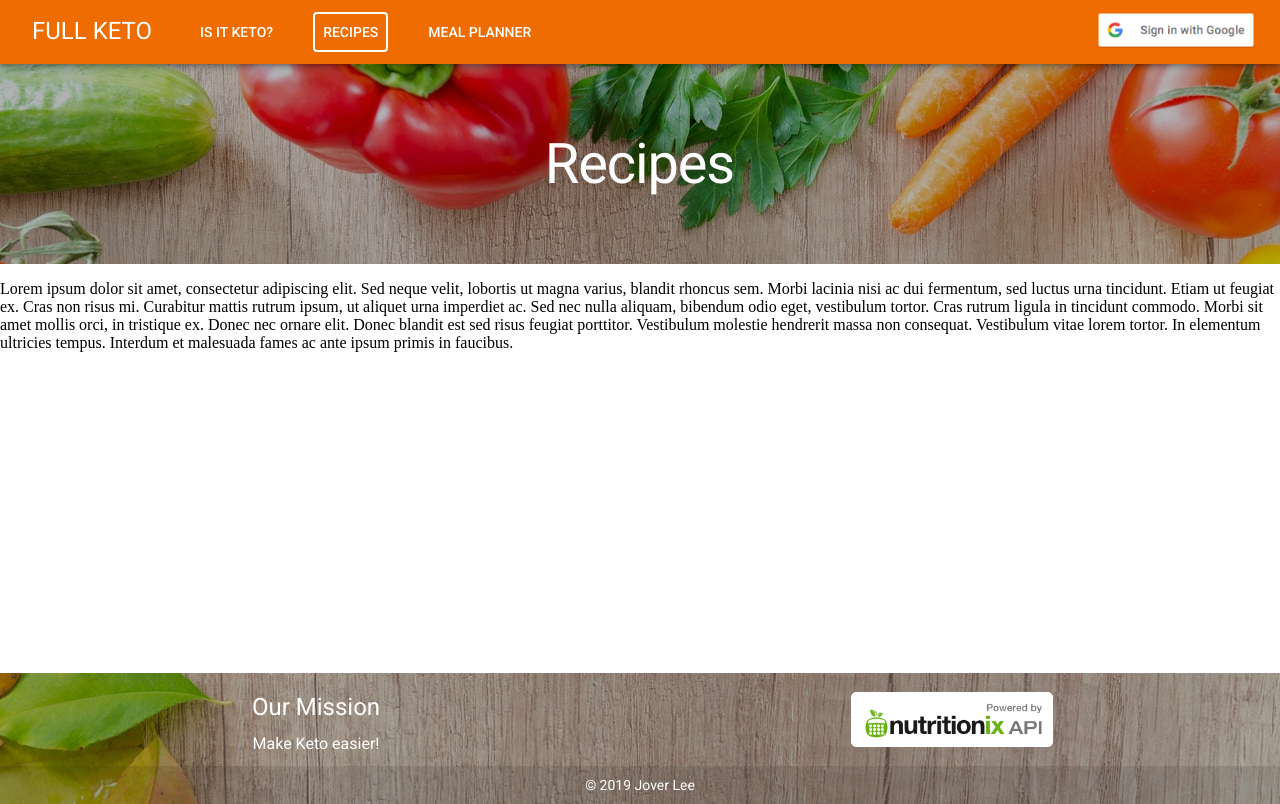
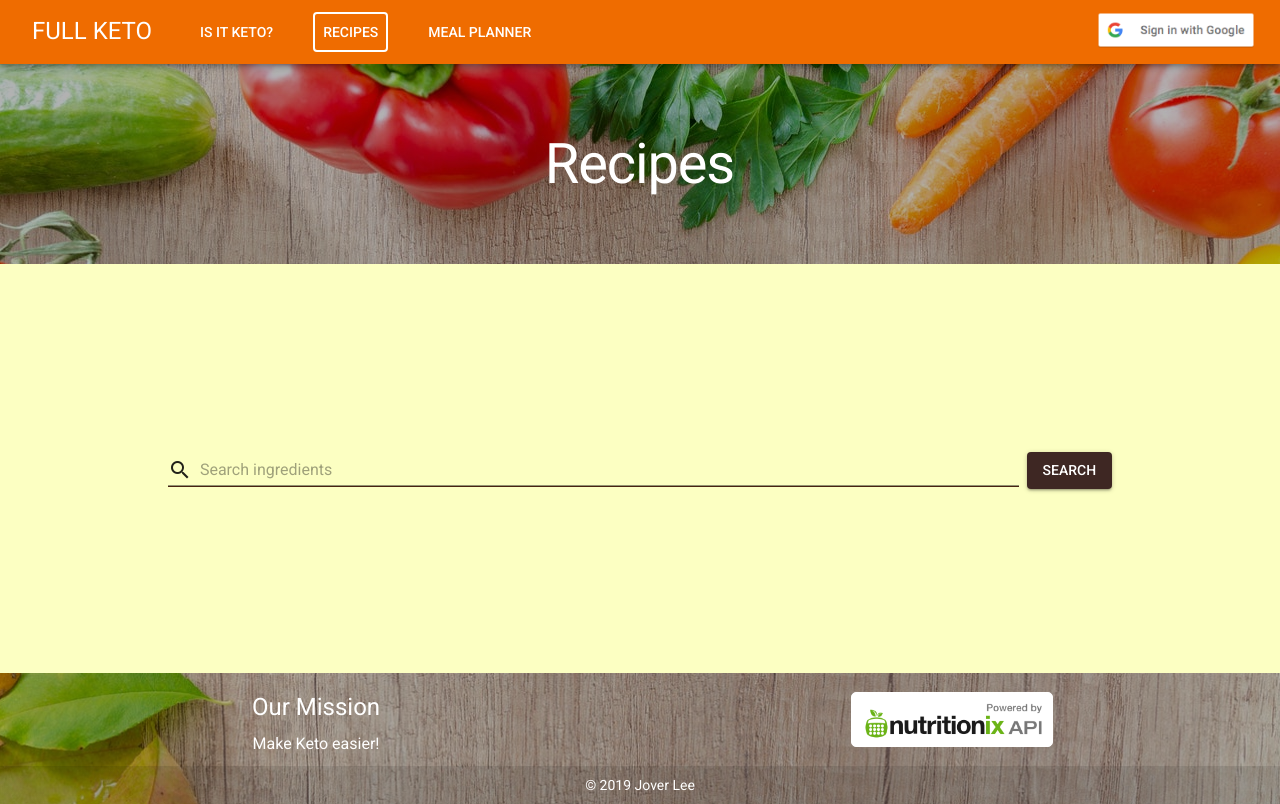
Before and after one commit to joverlee521/fullKetoReact, a React (Create React App) app in the folder client/: page /recipes in a window 1280 px wide. Built offline with nearby package versions, Linux system fonts and the light colour scheme; no server answers.

Commit message:
added search bar component

```diff
--- a/client/src/App.css
+++ b/client/src/App.css
@@ -0,0 +1,5 @@
+#app {
+    height: 100%;
+    display: flex;
+    flex-flow: column;
+}
--- a/client/src/App.js
+++ b/client/src/App.js
@@ -9,6 +9,7 @@ import IsItKeto from "./pages/IsItKeto";
 import Recipes from "./pages/Recipes";
 import MealPlanner from "./pages/MealPlanner";
 import Footer from "./components/Footer";
+import "./App.css";
 
 const styles = theme => ({
 	// loads dimensions of the AppBar
@@ -44,7 +45,7 @@ class App extends Component {
 		const { classes } = this.props;
 	  	return (
 	  	  	<Router>
-	  	  	  	<div>
+	  	  	  	<div id="app">
 	  	  	  	  	<NavBar loggedIn={ this.state.loggedIn }/>
 					<div className={ classes.spacer }></div>
 					<Route exact path="/" component={ Home } />
--- a/client/src/components/Footer.js
+++ b/client/src/components/Footer.js
@@ -7,8 +7,6 @@ import NutritionixBadge from "../images/NutritionixAPI_hires_flat.png";
 const styles = {
     footer: {
         paddingTop: 15,
-        position: "fixed",
-        bottom: 0,
         background: `linear-gradient(
             rgba(0, 0, 0, 0.3),
             rgba(0, 0, 0, 0.3)
--- /dev/null
+++ b/client/src/components/SearchBar.js
@@ -0,0 +1,82 @@
+import React, { Component } from "react";
+import PropTypes from "prop-types";
+import { Grid, Button, FormControl, InputLabel, Input, InputAdornment, Icon, withStyles } from "@material-ui/core";
+import { brown } from "@material-ui/core/colors";
+
+const styles = {
+    grow: {
+        flex: 1
+    },
+    underline: {
+        borderBottom: "1px solid #482311 !important",
+        "&:hover:not($disabled):not($focused):not($error):before": {
+            borderBottom: "2px solid #482311 !important"
+        }
+    },
+    searchButton: {
+        backgroundColor: brown[900],
+        color: "#fff",
+        "&:hover": {
+            backgroundColor: brown[400]
+        }
+    }
+};
+
+class SearchBar extends Component{
+    constructor(props){
+        super(props);
+        this.state ={
+            input: ""
+        }
+    };
+
+    handleInput = event => {
+        const { name, value } = event.target;
+        this.setState({
+            [name]: value
+        });
+    }
+
+    formSubmit = event => {
+        event.preventDefault();
+        const { input } = this.state;
+        this.props.search(input);
+    }
+
+    render(){
+        const { classes, placeholder } = this.props
+        return(
+            <Grid container component={"form"} spacing={8} alignItems="center" justify="center" onSubmit={this.formSubmit} className={ classes.grow }>
+                <Grid item xs={8}>
+                    <FormControl fullWidth>
+                        <Input
+                          id="search-bar"
+                          name="input"
+                          value={this.state.input}
+                          onChange={this.handleInput}
+                          required
+                          placeholder={ placeholder }
+                          startAdornment={
+                            <InputAdornment position="start">
+                              <Icon>search</Icon>
+                            </InputAdornment>
+                          }
+                          className={ classes.underline }
+                        />
+                    </FormControl>
+                </Grid>
+                <Grid item>
+                    <Button variant="contained" type="submit" className={ classes.searchButton }>
+                        Search
+                    </Button>
+                </Grid>
+            </Grid>
+        );
+    }
+}
+
+SearchBar.propTypes = {
+    classes: PropTypes.object.isRequired
+}
+
+export default withStyles(styles)(SearchBar);
--- a/client/src/index.css
+++ b/client/src/index.css
@@ -1,3 +1,10 @@
 body {
-    margin: 0
+    margin: 0;
+    height: 100vh
 }
+
+#root {
+    display: flex;
+    flex-direction: column;
+    height: 100%
+}
--- a/client/src/pages/IsItKeto.js
+++ b/client/src/pages/IsItKeto.js
@@ -1,22 +1,32 @@
-import React from "react";
+import React, { Component} from "react";
+import { Grid } from "@material-ui/core";
 import Banner from "../components/Banner";
+import SearchBar from "../components/SearchBar";
+import API from "../utils/API";
+import "./pages.css";
 
-function IsItKeto() {
-  return (
-    <div>
-      <Banner title="Is It Keto?" />
-      <p>
-        Lorem ipsum dolor sit amet, consectetur adipiscing elit. Sed neque velit, lobortis ut magna
-        varius, blandit rhoncus sem. Morbi lacinia nisi ac dui fermentum, sed luctus urna tincidunt.
-        Etiam ut feugiat ex. Cras non risus mi. Curabitur mattis rutrum ipsum, ut aliquet urna
-        imperdiet ac. Sed nec nulla aliquam, bibendum odio eget, vestibulum tortor. Cras rutrum
-        ligula in tincidunt commodo. Morbi sit amet mollis orci, in tristique ex. Donec nec ornare
-        elit. Donec blandit est sed risus feugiat porttitor. Vestibulum molestie hendrerit massa non
-        consequat. Vestibulum vitae lorem tortor. In elementum ultricies tempus. Interdum et
-        malesuada fames ac ante ipsum primis in faucibus.
-      </p>
-    </div>
-  );
+class IsItKeto extends Component {
+	state = {
+		foodResults: []
+	};
+
+	searchInput = input => {
+		console.log("searching");
+		API.getNutritionInfo(input)
+			.then(res => {
+				this.setState({ foodResults: res.data.common });
+			})
+			.catch(err => console.log(err));
+	}
+
+	render(){
+		return (
+			<Grid container direction="column" className="container" justify="flex-start" alignContent="flex-start">
+				<Banner title="Is It Keto?" />
+				<SearchBar placeholder="Search food items" search={this.searchInput}/>
+			</Grid>
+		);
+	}
 }
 
 export default IsItKeto;
--- a/client/src/pages/Recipes.js
+++ b/client/src/pages/Recipes.js
@@ -1,21 +1,15 @@
 import React from "react";
+import { Grid } from "@material-ui/core";
 import Banner from "../components/Banner";
+import SearchBar from "../components/SearchBar";
+import "./pages.css";
 
 function Recipes() {
   return (
-    <div>
+    <Grid container direction="column" className="container" justify="flex-start" alignContent="flex-start">
       <Banner title="Recipes"/>
-      <p>
-        Lorem ipsum dolor sit amet, consectetur adipiscing elit. Sed neque velit, lobortis ut magna
-        varius, blandit rhoncus sem. Morbi lacinia nisi ac dui fermentum, sed luctus urna tincidunt.
-        Etiam ut feugiat ex. Cras non risus mi. Curabitur mattis rutrum ipsum, ut aliquet urna
-        imperdiet ac. Sed nec nulla aliquam, bibendum odio eget, vestibulum tortor. Cras rutrum
-        ligula in tincidunt commodo. Morbi sit amet mollis orci, in tristique ex. Donec nec ornare
-        elit. Donec blandit est sed risus feugiat porttitor. Vestibulum molestie hendrerit massa non
-        consequat. Vestibulum vitae lorem tortor. In elementum ultricies tempus. Interdum et
-        malesuada fames ac ante ipsum primis in faucibus.
-      </p>
-    </div>
+      <SearchBar placeholder="Search ingredients"/>
+    </Grid>
   );
 }
 
--- /dev/null
+++ b/client/src/pages/pages.css
@@ -0,0 +1,4 @@
+.container {
+    flex: 2;
+	background-color: #FCFFC2;
+}
--- a/client/src/utils/API.js
+++ b/client/src/utils/API.js
@@ -4,5 +4,8 @@ export default {
     // API call to check current logged in user
     getCurrentUser: function(){
         return axios.get("/auth/user");
+    },
+    getNutritionInfo: function(query){
+        return axios.get("/api/external/nutritionix/" + query);
     }
 };
```
